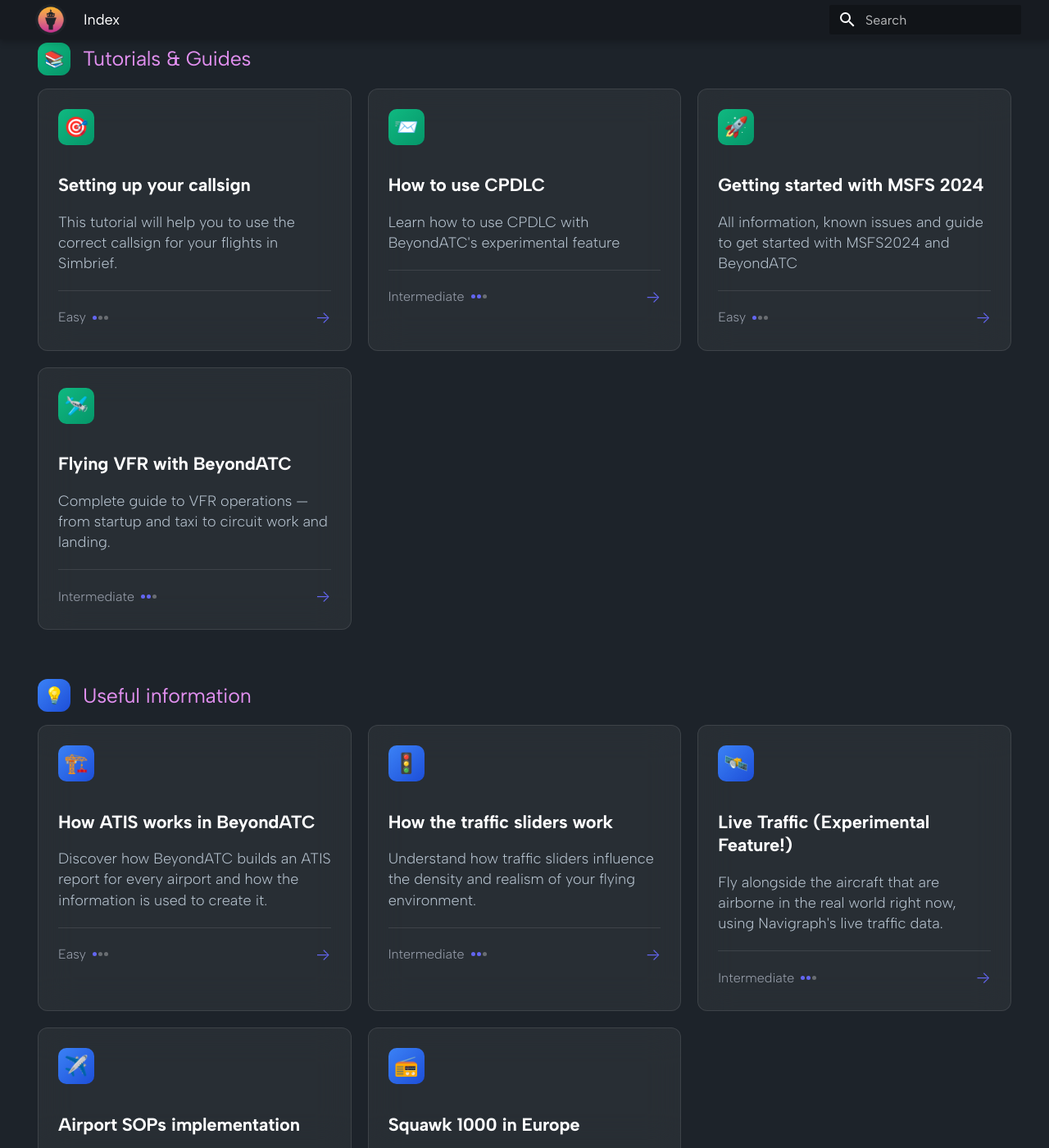
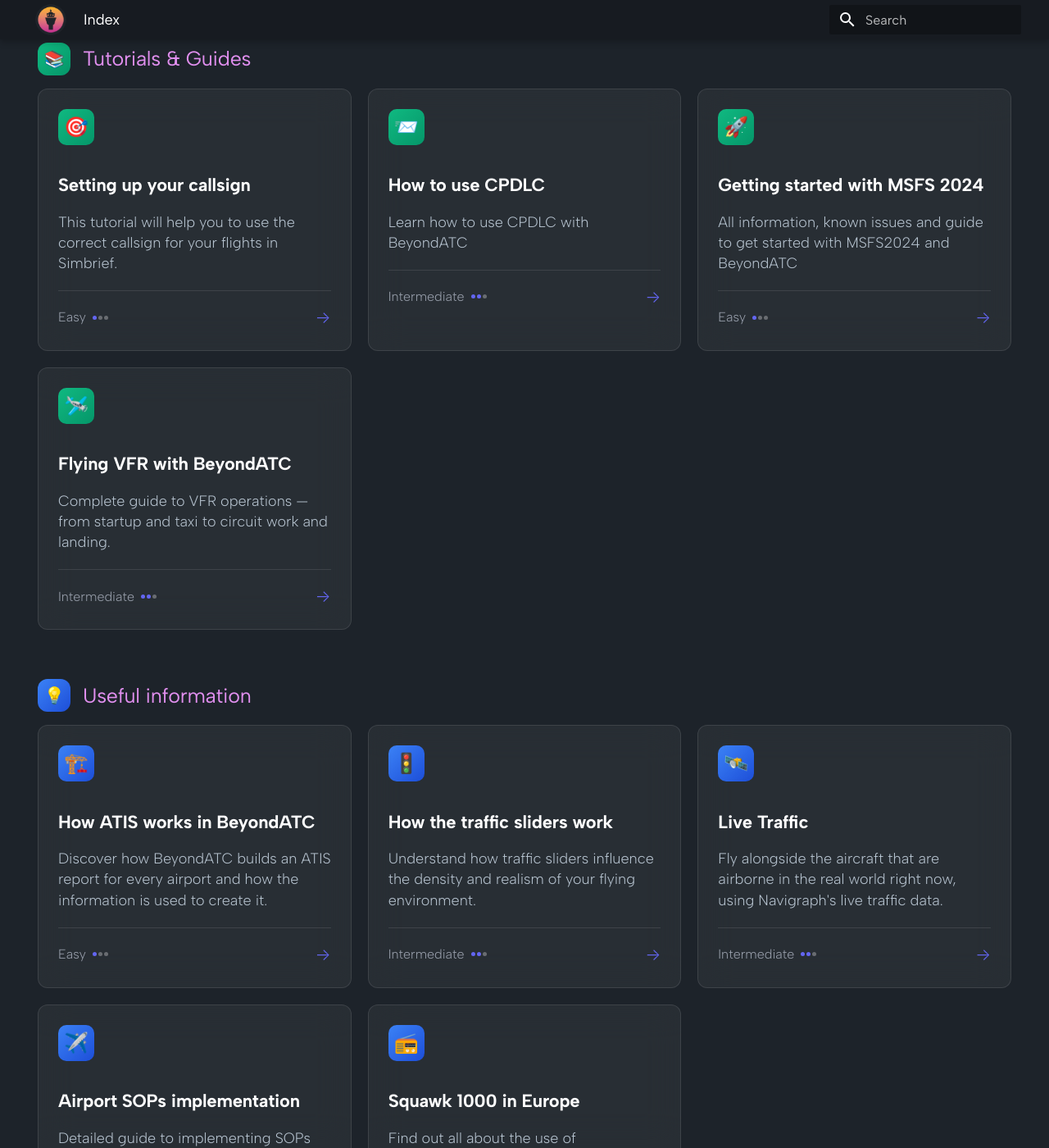
Before and after one commit to BeyondATC/BeyondATC_Wiki, an MkDocs documentation site: the page built from docs/knowledge-base/index.md, in a window 1280 px wide and 1400 px high, scrolled down 475 px. Shown: the whole window at 82% size. Built offline with MkDocs 1.6.1 and Material for MkDocs 9.7.7, drawn with Linux system fonts in a browser that asks for light colours.

Commit message:
Update live traffic to non exp

```diff
--- a/docs/knowledge-base/index.md
+++ b/docs/knowledge-base/index.md
@@ -368,7 +368,7 @@ hide:
             <a href="cpdlc" class="card" data-title="How to use CPDLC">
                 <div class="card-icon">📨</div>
                 <h3>How to use CPDLC</h3>
-                <p>Learn how to use CPDLC with BeyondATC's experimental feature</p>
+                <p>Learn how to use CPDLC with BeyondATC</p>
                 <div class="card-footer">
                     <div class="difficulty">
                         <span>Intermediate</span>
@@ -459,9 +459,9 @@ hide:
                 </div>
             </a>
 
-            <a href="live-traffic" class="card" data-title="Live Traffic (Experimental Feature)">
+            <a href="live-traffic" class="card" data-title="Live Traffic">
                 <div class="card-icon">🛰️</div>
-                <h3>Live Traffic (Experimental Feature!)</h3>
+                <h3>Live Traffic</h3>
                 <p>Fly alongside the aircraft that are airborne in the real world right now, using Navigraph's live traffic data.</p>
                 <div class="card-footer">
                     <div class="difficulty">
```
Also changed, not shown: docs/knowledge-base/live-traffic.md (+1 -4 lines).
